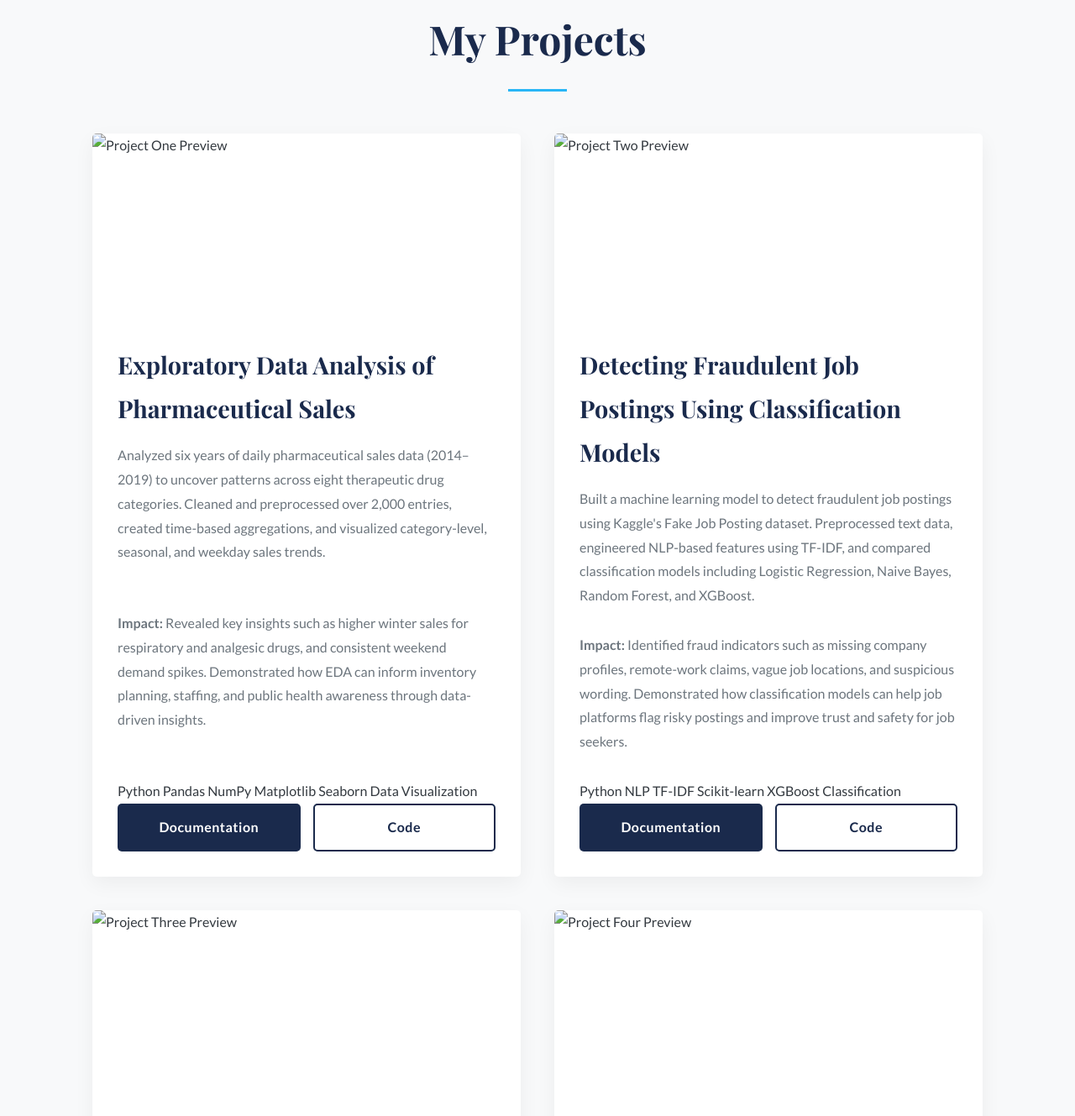
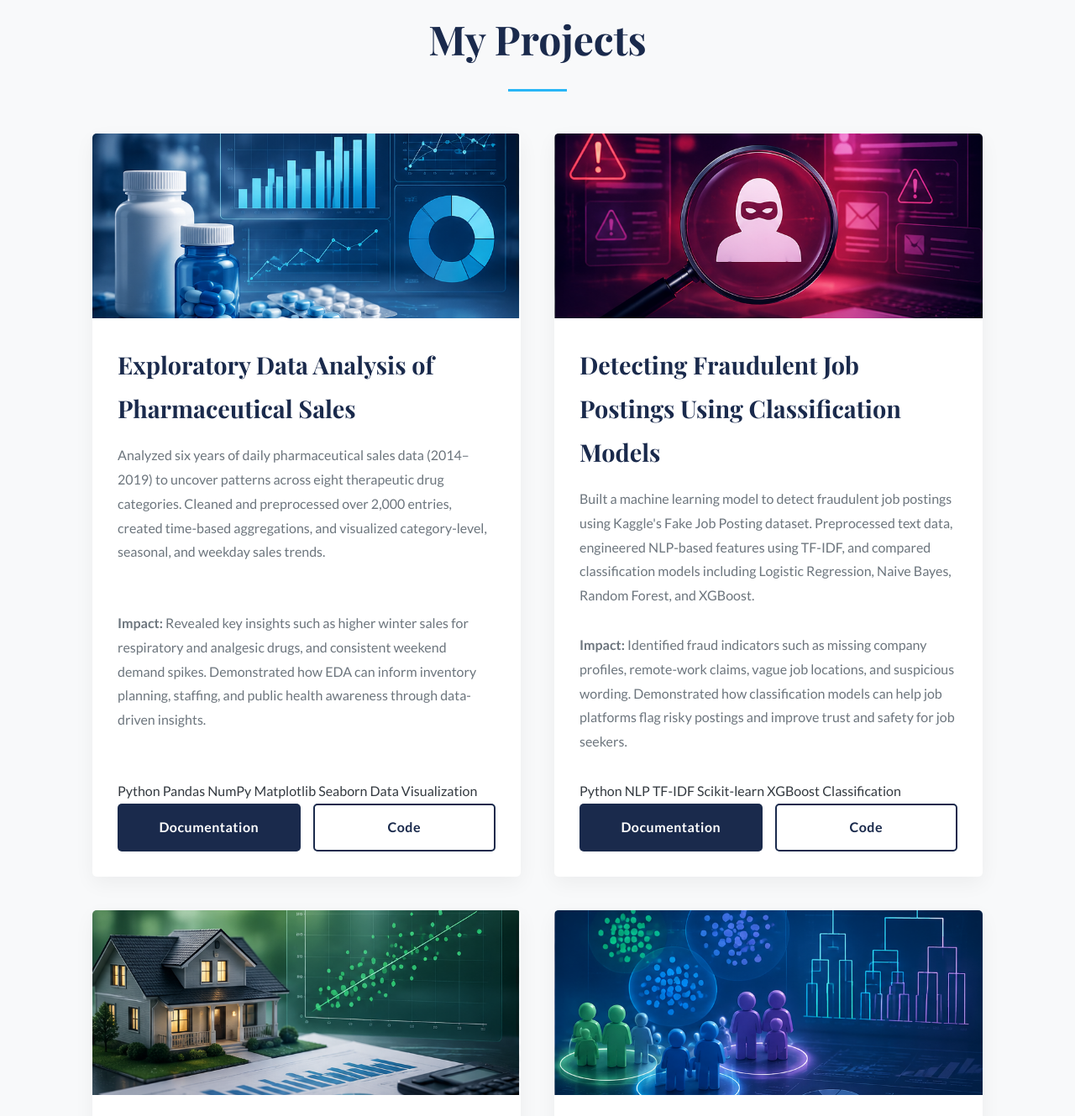
Before and after one commit to riya0106/riya0106.github.io, a plain HTML site: page index.html in a window 1280 px wide. Shown: the part 1271-2600 px from the top of the page at 84% size. Drawn offline with nearby package versions, Linux system fonts and the light colour scheme.

Commit message:
Update index.html

```diff
--- a/index.html
+++ b/index.html
@@ -77,7 +77,7 @@
             <!-- Project 1 -->
              <div class="project-card">
                 <!--💡UPDATE: Add a preview image of your project to assets/images/ -->
-                <img src="assets/images/project-placeholder-1.jpg" alt="Project One Preview">
+                <img src="assets/images/project-placeholder-1.png" alt="Project One Preview">
                 <div class="project-card-content">
                     <h3>Exploratory Data Analysis of Pharmaceutical Sales</h3>
                     <p>Analyzed six years of daily pharmaceutical sales data (2014–2019) to uncover patterns across eight therapeutic drug categories. Cleaned and preprocessed over 2,000 entries, created time-based aggregations, and visualized category-level, seasonal, and weekday sales trends.</p>
@@ -103,7 +103,7 @@
 
             <!-- Project 2 -->
             <div class="project-card">
-                <img src="assets/images/project-placeholder-2.jpg" alt="Project Two Preview">
+                <img src="assets/images/project-placeholder-2.png" alt="Project Two Preview">
                 <div class="project-card-content">
                     <h3>Detecting Fraudulent Job Postings Using Classification Models</h3>
                     <p>Built a machine learning model to detect fraudulent job postings using Kaggle's Fake Job Posting dataset. Preprocessed text data, engineered NLP-based features using TF-IDF, and compared classification models including Logistic Regression, Naive Bayes, Random Forest, and XGBoost.</p>
@@ -127,7 +127,7 @@
 
             <!-- Project 3 -->
             <div class="project-card">
-                <img src="assets/images/project-placeholder-3.jpg" alt="Project Three Preview">
+                <img src="assets/images/project-placeholder-3.png" alt="Project Three Preview">
                 <div class="project-card-content">
                     <h3>House Price Prediction Using Regression Models</h3>
                     <p>Built regression models to predict house prices using the Ames Housing dataset. Performed data preprocessing, feature selection, missing value handling, scaling, and model comparison using Linear Regression, Ridge Regression, and Lasso Regression.</p>
@@ -151,7 +151,7 @@
 
             <!-- Project 4 -->
             <div class="project-card">
-                <img src="assets/images/project-placeholder-4.jpg" alt="Project Four Preview">
+                <img src="assets/images/project-placeholder-4.png" alt="Project Four Preview">
                 <div class="project-card-content">
                     <h3>Bank Customer Segmentation Using Clustering</h3>
                     <p>Applied unsupervised machine learning to segment bank customers using the UCI Bank Marketing dataset. Used K-Means and Agglomerative Clustering to identify customer groups based on demographics, financial behavior, and campaign interactions.</p>
```
